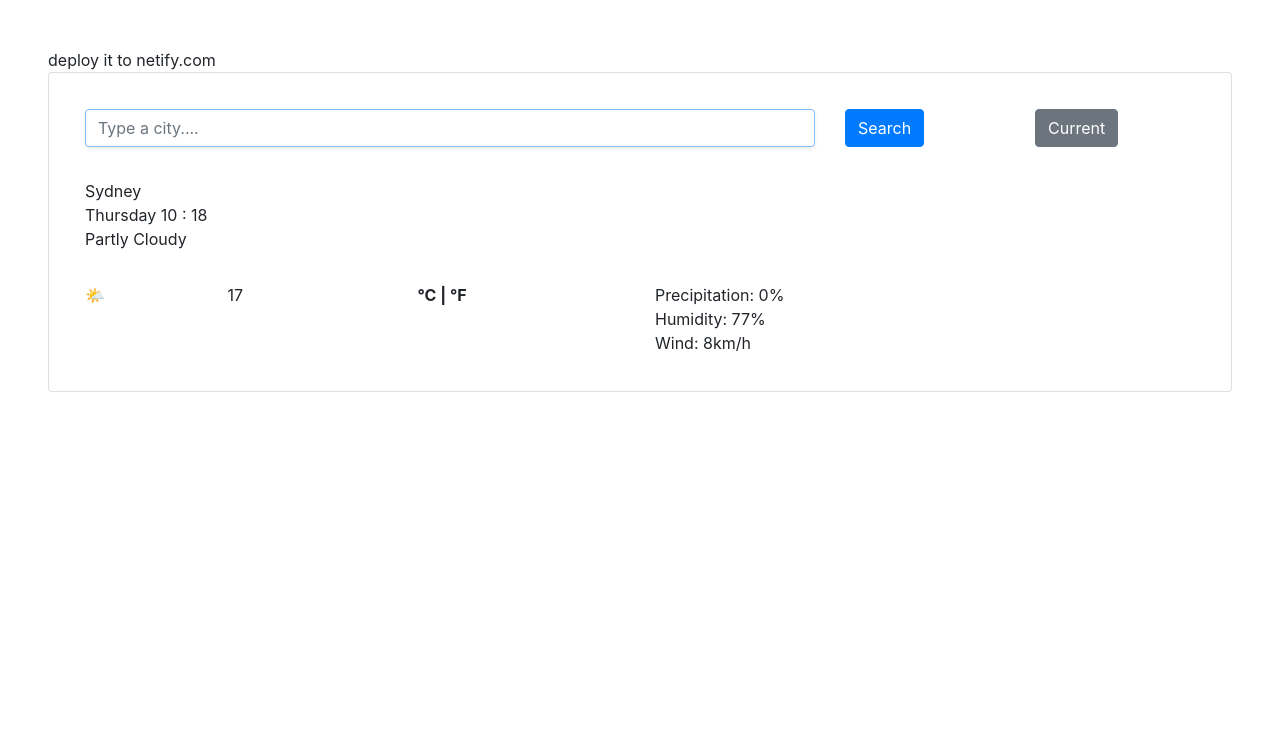
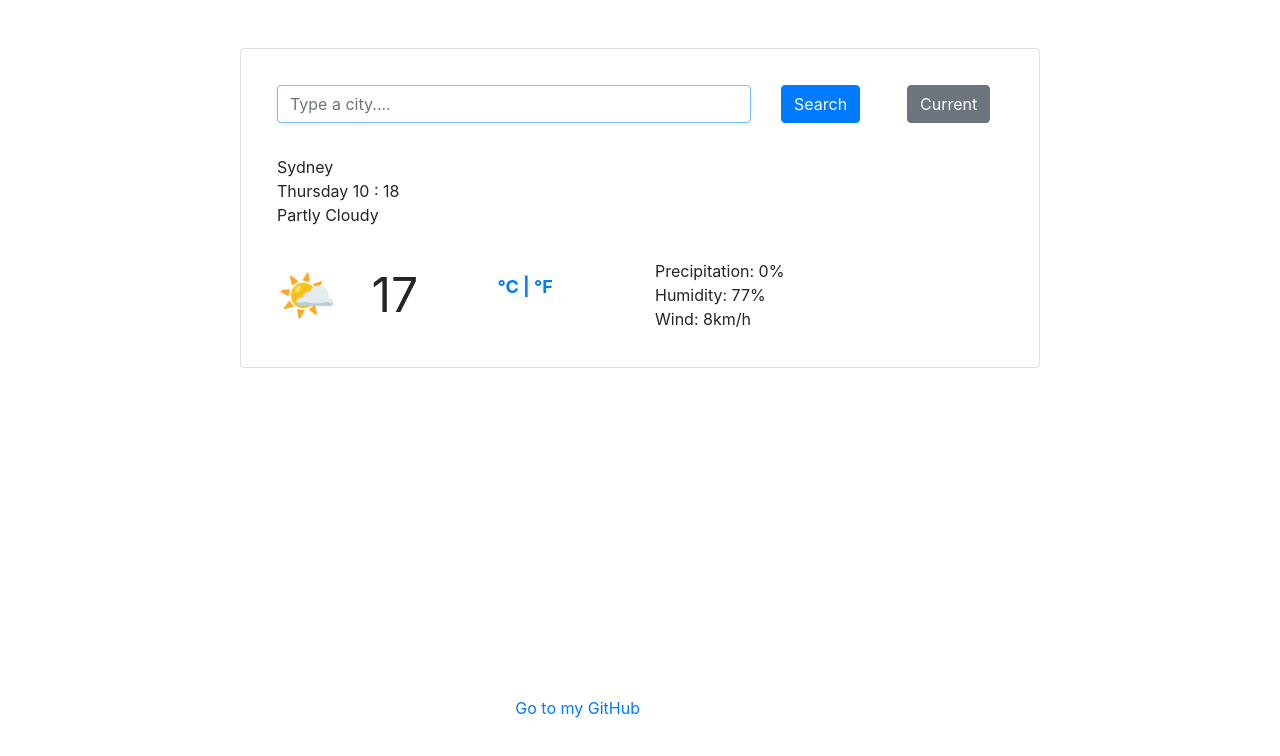
Before and after one commit to NataliaAndriiets/HomeWorkWeek5SheCodes, a plain HTML site: page index.html in a window 1280 px wide. Drawn offline with nearby package versions, Linux system fonts and the light colour scheme; a web font is replaced by a local one.

Commit message:
Add link to github

```diff
--- a/index.html
+++ b/index.html
@@ -26,7 +26,7 @@
   </head>
 
   <body class="p-5 m-0 border-0 bd-example m-0 border-0">
-    <div>deploy it to netify.com</div>
+    <div class="main-block">
       <div class="card">
         <div class="card-body">
           <div class="input-block p-3">
@@ -55,7 +55,7 @@
           <div class="centre-block p-3">
             <div class="row">
               <div class="col-sm-8">
-              <div class="sity" id="sity-name"></div>
+                <div class="city" id="city-name"></div>
                 <div class="data">
                   <span id="day"></span>
                   <span id="hours"></span>
@@ -92,6 +92,15 @@
           </div>
         </div>
       </div>
+      <div class="footer">
+        <a
+          href="https://github.com/NataliaAndriiets/HomeWorkWeek5SheCodes"
+          class="button git-link"
+          target="_blank"
+          >Go to my GitHub</a
+        >
+      </div>
+    </div>
 
     <script src="src/index.js"></script>
   </body>
--- a/src/index.js
+++ b/src/index.js
@@ -44,8 +44,8 @@ hours.innerHTML = now.getHours().toString();
 minutes.innerHTML = now.getMinutes().toString();
 
 const cityInputForm = document.getElementById("city-input-form");
-const sityName = document.getElementById("sity-name");
-sityName.innerHTML = "Sydney";
+const cityName = document.getElementById("city-name");
+cityName.innerHTML = "Sydney";
 
 cityInputForm.addEventListener("submit", function (event) {
   event.preventDefault();
@@ -58,7 +58,7 @@ cityInputForm.addEventListener("submit", function (event) {
     .then(function (response) {
       // handle success
       const tempInCity = response.data.main.temp;
-      sityName.innerHTML = cityInput.value;
+      cityName.innerHTML = cityInput.value;
       tempShow = tempInCity.toFixed(0).toString();
       tempValue.innerHTML = tempShow;
       defoultTempType = true;
@@ -67,7 +67,7 @@ cityInputForm.addEventListener("submit", function (event) {
     .catch(function (error) {
       // handle error
       console.log(error);
-      sityName.innerHTML = "City is not correct";
+      cityName.innerHTML = "City is not correct";
       cityInputForm.reset();
     });
 });
@@ -85,7 +85,7 @@ function handlePosition(position) {
       const curentTemp = response.data.main.temp;
       const curentCity = response.data.name;
 
-      sityName.innerHTML = curentCity;
+      cityName.innerHTML = curentCity;
       tempShow = curentTemp.toFixed(0).toString();
       tempValue.innerHTML = tempShow;
       defoultTempType = true;
--- a/src/styles.css
+++ b/src/styles.css
@@ -1,23 +1,27 @@
-body {
-  font-family: sans-serif;
-  padding: 0 20px;
+.сity {
+  font-size: 30px;
+  font-weight: 600;
+}
+.emoji,
+.temp-value {
+  font-size: 48px;
+}
+.temp-type {
+  color: #007bff;
+  font-size: 18px;
+  padding-top: 14px;
+}
+.poin {
+  cursor: pointer;
+}
+.main-block {
+  padding-left: 12rem;
+  padding-right: 12rem;
 }
 
-h1 {
+.footer {
+  position: absolute;
+  bottom: 5rem;
+  right: 50%;
   text-align: center;
-  font-weight: 900;
-  margin: 0;
-  font-size: 34px;
-  line-height: 48px;
 }
-
-h1 h2,
-h3 {
-  color: #231d3c;
-}
-
-.logo {
-  display: block;
-  margin: 30px auto;
-  width: 150px;
-}
```
Lines whose indentation alone changed are shown as unchanged.
